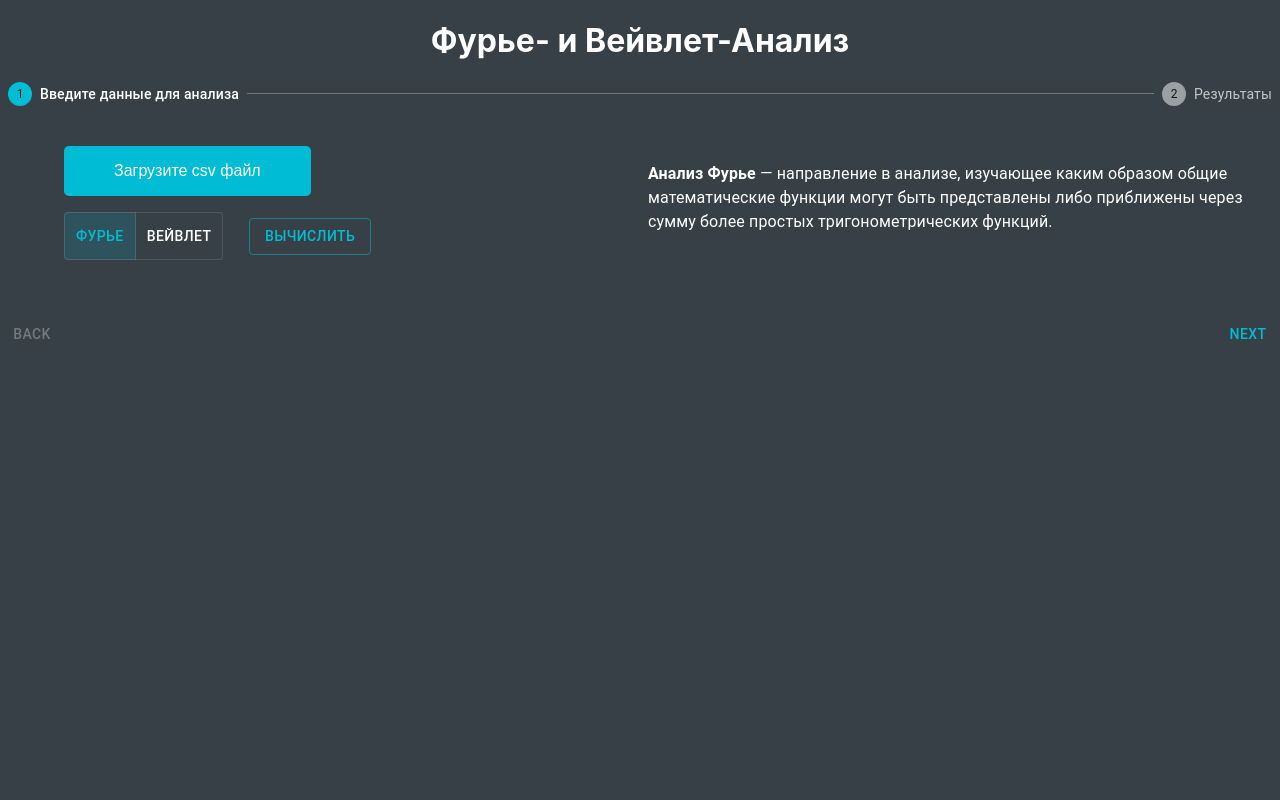
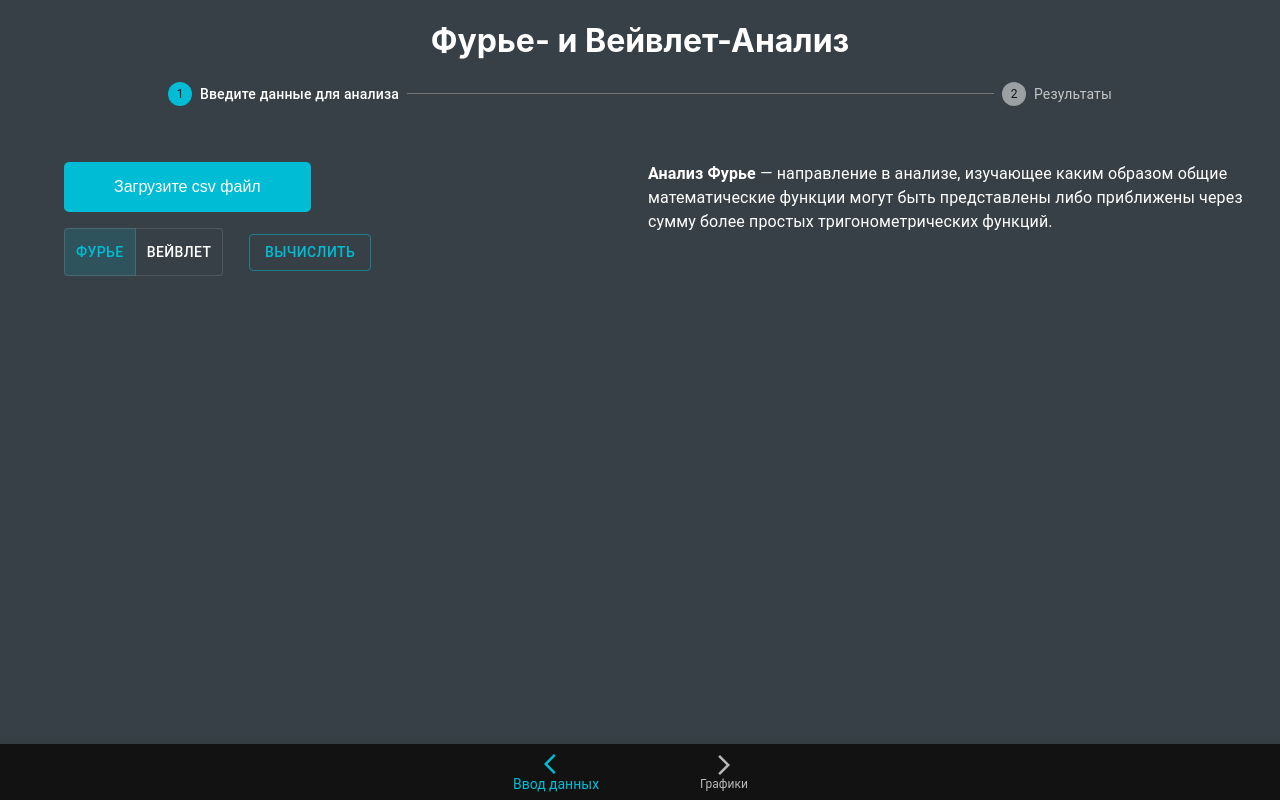
Before and after one commit to mobynickkk/fa-nm-front, a React (Create React App) app: page / in a window 1280 px wide. Built offline with nearby package versions, Linux system fonts and the light colour scheme.

Commit message:
Добавил навигацию, поправил код функции запроса, сделал страничку с графиками

```diff
--- a/src/backend/utils.js
+++ b/src/backend/utils.js
@@ -1,20 +1,22 @@
 export const showLoading = showLoadingFunc => mode => showLoadingFunc(mode);
 
-export const getSpectrogram = (showLoading, showError, showSpectrogram) => async params => {
-    if (!params.file || !params.transformType) {
+export const getSpectrogram = (showLoading, showError) => params => async data => {
+    if (!params.chekDataCallback(data)) {
         showError('Неправильно заполнены данные');
         return;
     }
     showLoading(true);
     try {
-        const response = await fetch('', {
-            body: JSON.stringify(params),
+        const response = await fetch(params.url, {
+            method: 'POST',
+            headers: params.headers,
+            body: params.parseDataCallback ? params.parseDataCallback(data) : JSON.stringify(data),
         });
         showLoading(false);
         if (!response.ok) {
             showError(response.text());
         } else {
-            showSpectrogram(response.json());
+            params.onSuccessCallback(await response.json());
         }
     } catch (e) {
         showLoading(false);
--- a/src/components/FourierWavelet/FourierWavelet.js
+++ b/src/components/FourierWavelet/FourierWavelet.js
@@ -1,31 +1,34 @@
 import React, {useMemo, useState} from "react";
-import Button from "@mui/material/Button";
 import "./fourierWavelet.css";
 import Stepper from "@mui/material/Stepper";
 import Step from "@mui/material/Step";
 import StepLabel from "@mui/material/StepLabel";
 import FourierWaveletForm from "./FourierWaveletForm";
-import Typography from "@mui/material/Typography";
-import Box from "@mui/material/Box";
+import FourierWaveletGraphs from "./FourierWaveletGraphs";
+import {EMPTY_GRAPHS, parseData, validateInput} from "./utils";
+import ArrowBackIosIcon from '@mui/icons-material/ArrowBackIos';
+import ArrowForwardIosIcon from '@mui/icons-material/ArrowForwardIos';
+import BottomNavigation from "@mui/material/BottomNavigation";
+import BottomNavigationAction from "@mui/material/BottomNavigationAction";
+import Paper from "@mui/material/Paper";
 
-const FourierWavelet = ({calculateTransform}) => {
+const FourierWavelet = ({ calculateTransform }) => {
     const [activeStep, setActiveStep] = useState(0);
+    const [graphs, setGraphs] = useState(EMPTY_GRAPHS);
 
     const steps = useMemo(() => ["Введите данные для анализа", "Результаты"], []);
 
-    const handleNext = () => {
-        setActiveStep((prevActiveStep) => prevActiveStep + 1);
-    };
-    const handleBack = () => {
-        setActiveStep((prevActiveStep) => prevActiveStep - 1);
-    };
-    const handleReset = () => {
-        setActiveStep(0);
-    };
+    const getGraphs = calculateTransform({
+        url: '127.0.0.1:5000',
+        headers: { 'Content-Type': 'form/multipart' },
+        parseDataCallback: parseData,
+        checkDataCallback: validateInput,
+        onSuccessCallback: setGraphs
+    })
 
     return (
         <>
-            <Stepper activeStep={activeStep}>
+            <Stepper sx={{ marginLeft: '20vh', marginRight: '20vh' }} activeStep={activeStep}>
                 {steps.map((label, index) => {
                     return (
                         <Step key={label}>
@@ -35,39 +38,22 @@ const FourierWavelet = ({calculateTransform}) => {
                 })}
             </Stepper>
             {activeStep === 0 ? (
-                <FourierWaveletForm calculateTransform={calculateTransform}/>
+                <FourierWaveletForm calculateTransform={getGraphs}/>
             ) : (
-                <p>hi</p>
+                <FourierWaveletGraphs graphs={graphs} />
             )}
-            {activeStep === steps.length ? (
-                <>
-                    <Typography sx={{mt: 2, mb: 1}}>
-                        All steps completed - you&apos;re finished
-                    </Typography>
-                    <Box sx={{display: 'flex', flexDirection: 'row', pt: 2}}>
-                        <Box sx={{flex: '1 1 auto'}}/>
-                        <Button onClick={handleReset}>Reset</Button>
-                    </Box>
-                </>
-            ) : (
-                <>
-                    <Box sx={{display: 'flex', flexDirection: 'row', pt: 2}}>
-                        <Button
-                            color="inherit"
-                            disabled={activeStep === 0}
-                            onClick={handleBack}
-                            sx={{mr: 1}}
-                        >
-                            Back
-                        </Button>
-                        <Box sx={{flex: '1 1 auto'}}/>
-
-                        <Button onClick={handleNext}>
-                            {activeStep === steps.length - 1 ? 'Finish' : 'Next'}
-                        </Button>
-                    </Box>
-                </>
-            )}
+            <Paper sx={{ position: 'fixed', width: '100%', bottom: 0, left: 0, right: 0 }} elevation={3}>
+                <BottomNavigation
+                    showLabels
+                    value={activeStep}
+                    onChange={(event, newValue) => {
+                        setActiveStep(newValue);
+                    }}
+                >
+                    <BottomNavigationAction label="Ввод данных" icon={<ArrowBackIosIcon />} />
+                    <BottomNavigationAction label="Графики" icon={<ArrowForwardIosIcon />} />
+                </BottomNavigation>
+            </Paper>
         </>
     );
 }
--- a/src/components/FourierWavelet/FourierWaveletForm.js
+++ b/src/components/FourierWavelet/FourierWaveletForm.js
@@ -37,6 +37,9 @@ const FourierWaveletForm = ({calculateTransform}) => {
                         )}
                 </Typography>
             </Grid>
+            <Grid item xs={12}>
+
+            </Grid>
         </Grid>
     );
 }
--- /dev/null
+++ b/src/components/FourierWavelet/FourierWaveletGraph.js
@@ -0,0 +1,40 @@
+import React from "react";
+import Skeleton from "@mui/material/Skeleton";
+import Slider from "@mui/material/Slider";
+
+const FourierWaveletGraph = ({ item, main }) => {
+    return (
+        <>
+            <h3>{item.title}</h3>
+            {item.src ? (
+                    <img
+                        style={{
+                            width: 400,
+                            height: 350,
+                        }}
+                        alt={item.title}
+                        src={item.src}
+                    />
+                ) : (
+                    <Skeleton variant="rectangular" width={400} height={350} />
+                )
+            }
+            {main && (
+                <Slider
+                    className="freq-regulation"
+                    aria-label="Включенные частоты"
+                    sx={{ width: 400 }}
+                    defaultValue={item.maxFreq}
+                    getAriaValueText={value => `${value} Hz`}
+                    valueLabelDisplay="auto"
+                    step={item.stepFreq}
+                    marks
+                    min={item.minFreq}
+                    max={item.maxFreq}
+                />
+                )}
+        </>
+    );
+}
+
+export default FourierWaveletGraph;
--- /dev/null
+++ b/src/components/FourierWavelet/FourierWaveletGraphs.js
@@ -0,0 +1,26 @@
+import React from "react";
+import Grid from "@mui/material/Grid";
+import FourierWaveletGraph from "./FourierWaveletGraph";
+
+const FourierWaveletGraphs = ({ graphs }) => {
+
+
+    return (
+        <Grid container sx={{ marginBottom: '15vh' }} spacing={{ xs: 2, md: 17 }} className="graphs" >
+            <Grid item xs={6}>
+                <FourierWaveletGraph item={graphs.main} main />
+            </Grid>
+            <Grid item xs={6}>
+                <FourierWaveletGraph item={graphs.changeable} />
+            </Grid>
+            <Grid item xs={6}>
+                <FourierWaveletGraph item={graphs.source} />
+            </Grid>
+            <Grid item xs={6}>
+                <FourierWaveletGraph item={graphs.target} />
+            </Grid>
+        </Grid>
+    );
+}
+
+export default FourierWaveletGraphs;
--- a/src/components/FourierWavelet/fourierWavelet.css
+++ b/src/components/FourierWavelet/fourierWavelet.css
@@ -3,11 +3,20 @@
 }
 
 .form {
-  margin: 0 3vw;
+  margin: 2vh 3vw;
   justify-content: center;
 }
 .form__container {
   padding: 5vh 2vw;
 }
 
+.graphs {
+  justify-content: space-around;
+  padding: 0 12.5vw;
+}
+
+.freq-regulation {
+  margin-top: 2vw;
+}
+
 /*# sourceMappingURL=fourierWavelet.css.map */
--- a/src/components/FourierWavelet/fourierWavelet.scss
+++ b/src/components/FourierWavelet/fourierWavelet.scss
@@ -3,10 +3,19 @@
 }
 
 .form {
-  margin: 0 3vw;
+  margin: 2vh 3vw;
   justify-content: center;
 
   &__container {
     padding: 5vh 2vw;
   }
 }
+
+.graphs {
+  justify-content: space-around;
+  padding: 0 12.5vw;
+}
+
+.freq-regulation {
+  margin-top: 2vw;
+}
--- /dev/null
+++ b/src/components/FourierWavelet/utils.js
@@ -0,0 +1,35 @@
+export const EMPTY_GRAPHS = {
+    main: {
+        title: 'Спектрограмма разложения',
+        src: null,
+        minFreq: 10,
+        maxFreq: 100,
+        stepFreq: 10
+    },
+    changeable: {
+        title: 'Результат обрезания частот (спектрограмма)',
+        src: null
+    },
+    source: {
+        title: 'Изначальный сигнал',
+        src: null
+    },
+    target: {
+        title: 'Восстановленный сигнал',
+        src: null
+    }
+}
+
+export const validateInput = data => {
+    return data.file
+        && ['waves', 'csv'].includes(data.file.split('.').pop())
+        && data.transformType
+        && ['fourier', 'wavelet'].includes(data.transformType);
+}
+
+export const parseData = data => {
+    const formData = new FormData();
+    formData.append('file', data.file);
+    formData.append('transformType', data.transformType);
+    return formData;
+}
--- a/src/components/Root.js
+++ b/src/components/Root.js
@@ -2,7 +2,7 @@ import React, { useState } from "react";
 import FourierWavelet from "./FourierWavelet/FourierWavelet";
 import Backdrop from "@mui/material/Backdrop";
 import CircularProgress from "@mui/material/CircularProgress";
-import {getSpectrogram, showLoading} from "../backend/utils";
+import { getSpectrogram, showLoading } from "../backend/utils";
 import Snackbar from "@mui/material/Snackbar";
 import Alert from "@mui/material/Alert";
 
@@ -15,7 +15,6 @@ const Root = () => {
         setErrorOpen(true);
         setErrorText(text);
     }
-    const showSpectrogram = () => console.log(11);
 
     const onClose = (event, reason) => {
         if (reason === 'clickaway') {
@@ -29,7 +28,7 @@ const Root = () => {
             <main>
                 <h1 style={{textAlign: 'center'}}>Фурье- и Вейвлет-Анализ</h1>
 
-                <FourierWavelet calculateTransform={getSpectrogram(showBackdrop, showError, showSpectrogram)} />
+                <FourierWavelet calculateTransform={getSpectrogram(showBackdrop, showError)} />
 
             </main>
             <Backdrop
```
Also changed, not shown: 1 other file (tests, documents, lock files or other folders).
